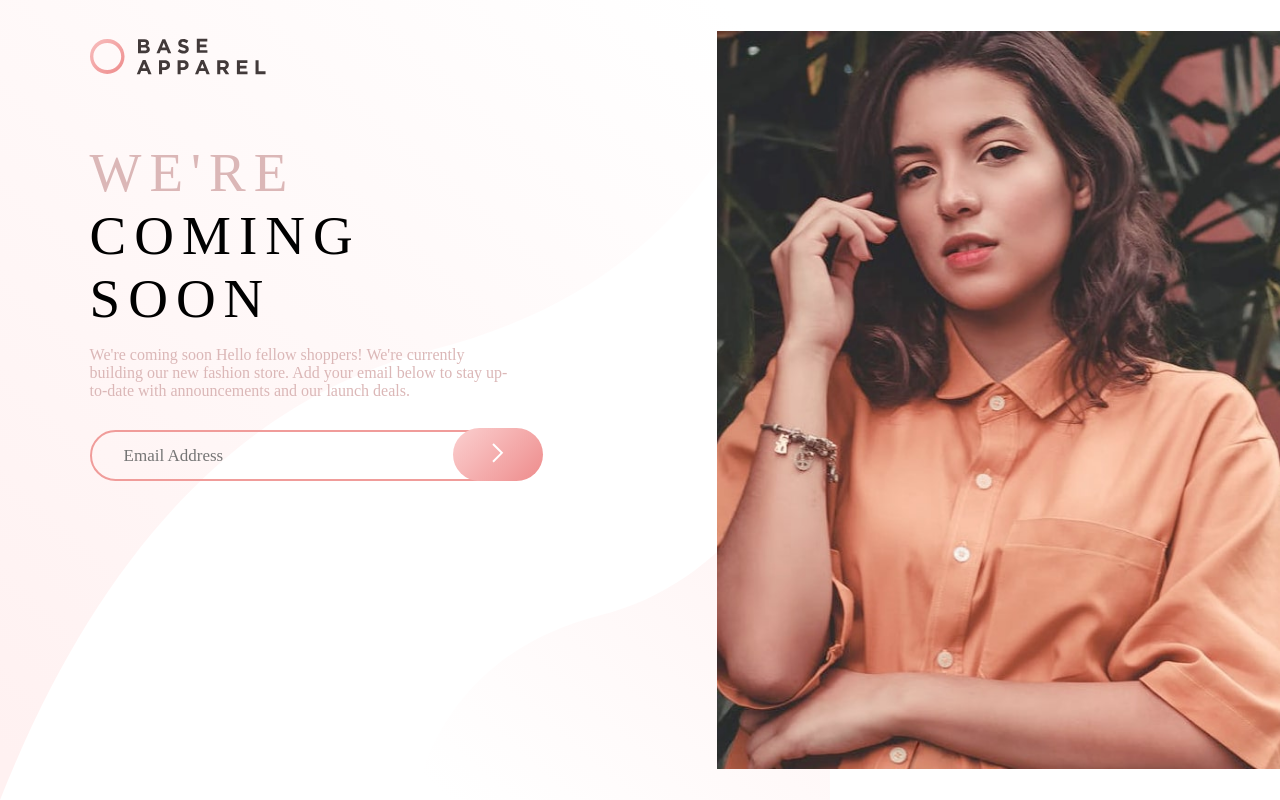
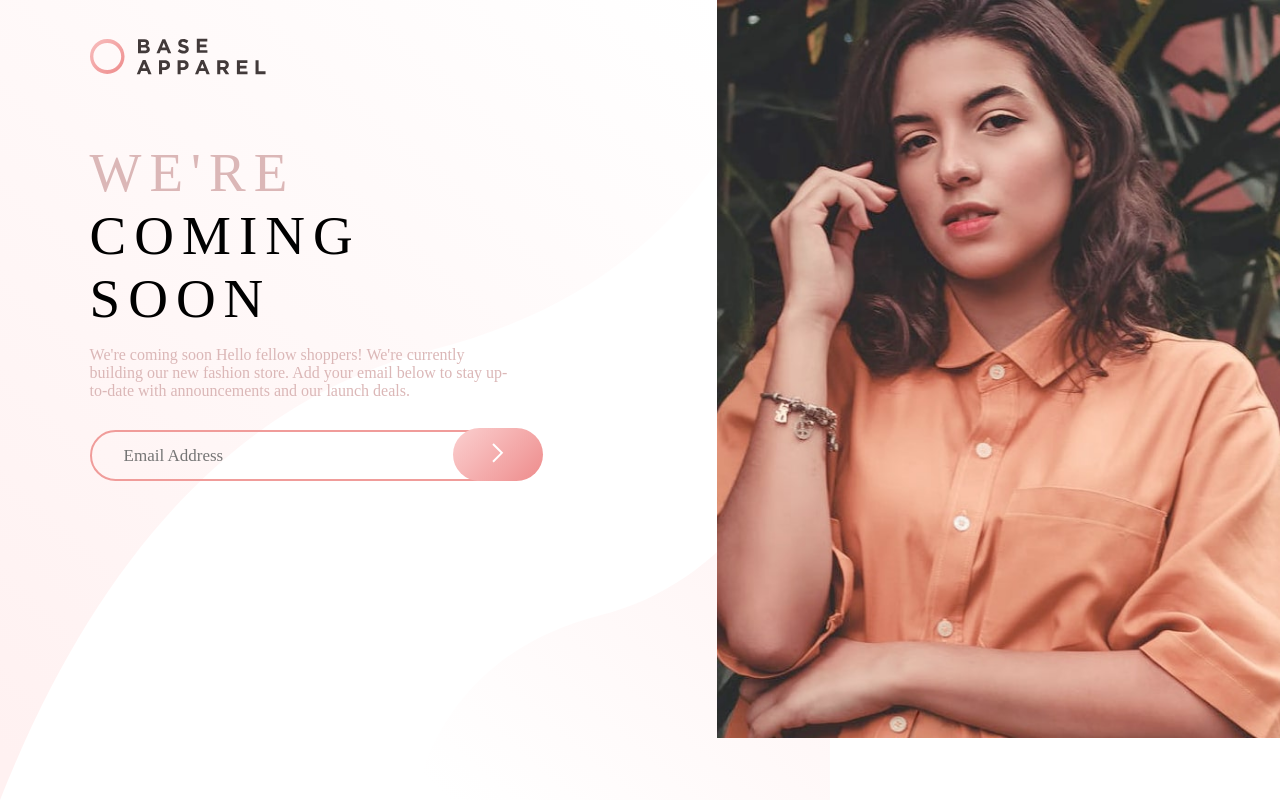
Before and after one commit to quervolvh/learning, a PHP site: page /index.html in a window 1280 px wide. Run offline with PHP 8.4, Linux system fonts and the light colour scheme.

Commit message:
Update index.css

```diff
--- a/index.css
+++ b/index.css
@@ -87,7 +87,7 @@ body{
 	background-image: url(images/hero-desktop.jpg);
     background-size: contain;
     height: 100%;
-    background-position: right;
+    background-position: top right;
     width: 100%;
     background-repeat: no-repeat;
 }
```
